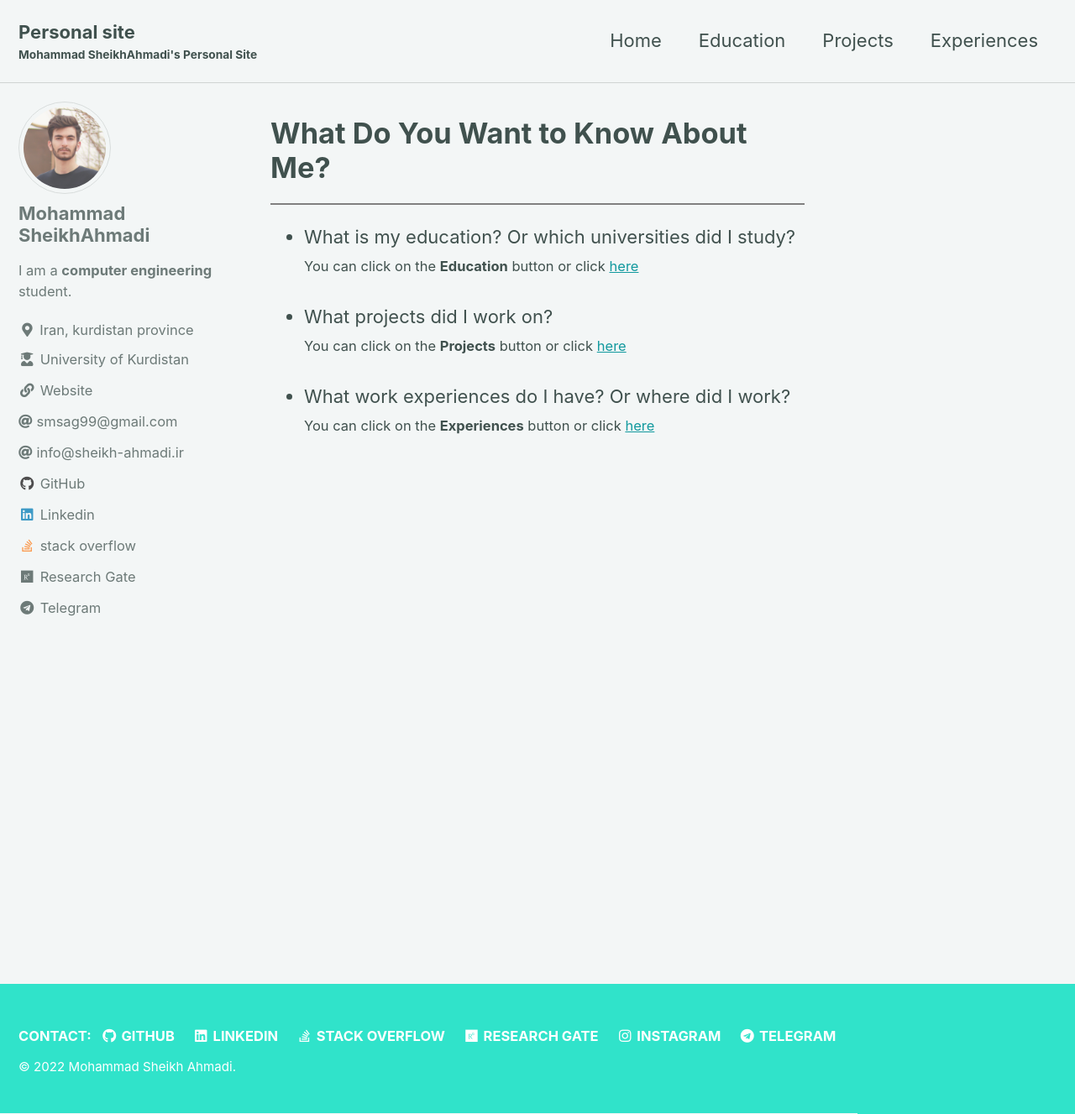
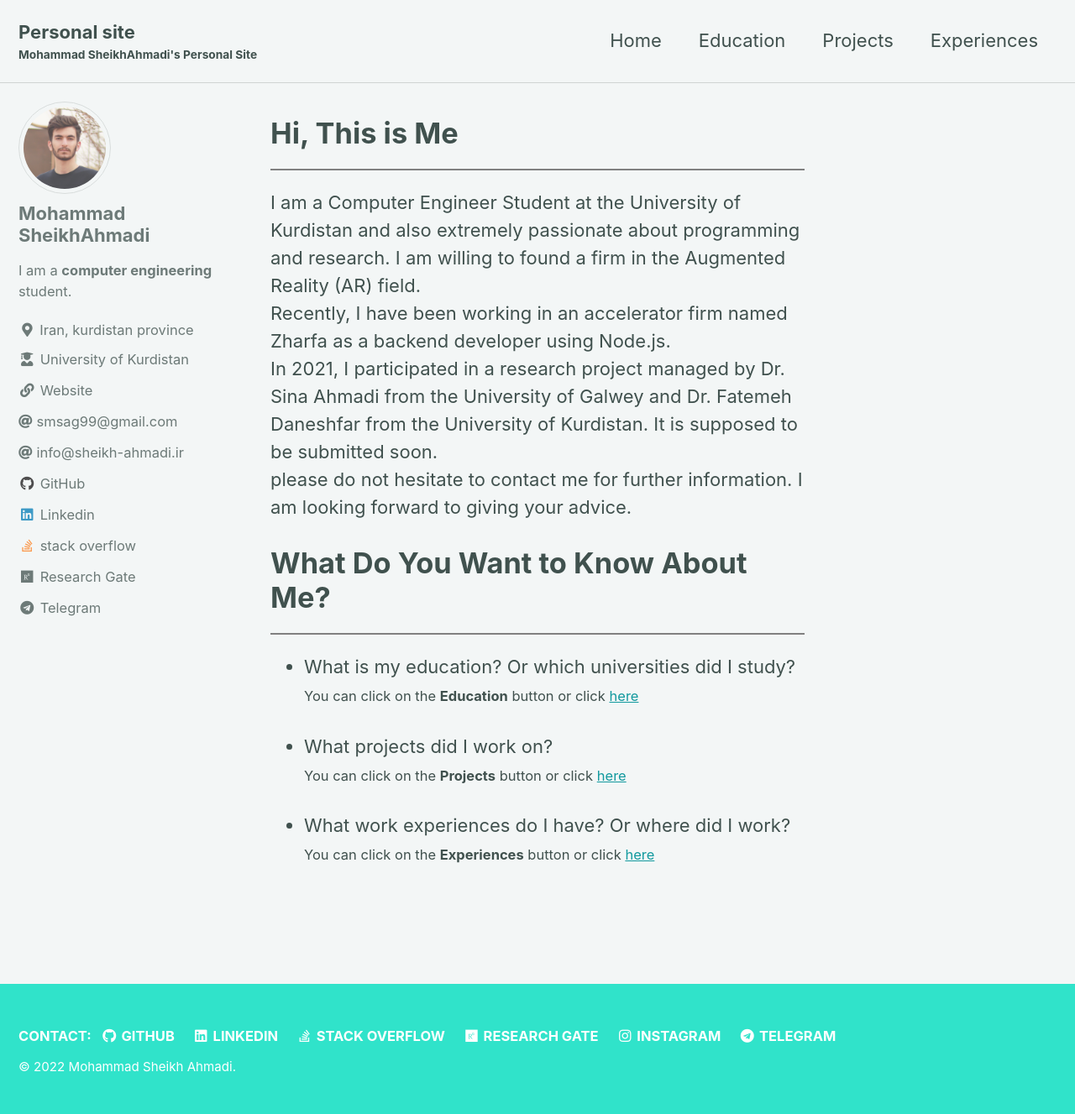
Before and after one commit to smsag99/Personal_Website, a Jekyll site: the page built from index.html, in a window 1280 px wide and 1327 px high. Shown: the whole window at 84% size. Built offline with Jekyll 4.4.1, drawn with Linux system fonts in a browser that asks for light colours; cached includes are drawn as plain includes; the list of posts is cut into pages by our own code.

Commit message:
add about me in the home page

```diff
--- a/_layouts/home.html
+++ b/_layouts/home.html
@@ -2,14 +2,29 @@
 layout: archive
 ---
 
-
+<h1> Hi, This is Me</h1>
+<hr style="height:2px;border-width:0;color:gray;background-color:gray">
+<p>
+  I am a Computer Engineer Student at the University of Kurdistan and also extremely passionate about programming and
+  research. I am willing to found a firm in the Augmented Reality (AR) field.
+  <br>Recently, I have been working in an accelerator firm named Zharfa as a backend developer using Node.js.
+  <br>In 2021, I participated in a research project managed by Dr. Sina Ahmadi from the University of Galwey and Dr.
+  Fatemeh Daneshfar from the University of Kurdistan. It is supposed to be submitted soon.
+  <br>please do not hesitate to contact me for further information. I am looking forward to giving your advice.
+</p>
 <h1> What Do You Want to Know About Me?</h1>
 <hr style="height:2px;border-width:0;color:gray;background-color:gray">
 <ul>
-	<li><p>What is my education? Or which universities did I study?<br>
-    <small>You can click on the <strong>Education</strong> button or click <a href="/edu/">here</a></small></p>
-  <li><p>What projects did I work on?<br>
-    <small>You can click on the <strong>Projects</strong>  button or click <a href="/projects/">here</a></small></p>
-  <li><p>What work experiences do I have? Or where did I work?<br>
-    <small>You can click on the <strong>Experiences</strong> button or click <a href="/exp/">here</a></small></p>
-  </ul>
+  <li>
+    <p>What is my education? Or which universities did I study?<br>
+      <small>You can click on the <strong>Education</strong> button or click <a href="/edu/">here</a></small>
+    </p>
+  <li>
+    <p>What projects did I work on?<br>
+      <small>You can click on the <strong>Projects</strong> button or click <a href="/projects/">here</a></small>
+    </p>
+  <li>
+    <p>What work experiences do I have? Or where did I work?<br>
+      <small>You can click on the <strong>Experiences</strong> button or click <a href="/exp/">here</a></small>
+    </p>
+</ul>
```
Also changed, not shown: 9 other files.
